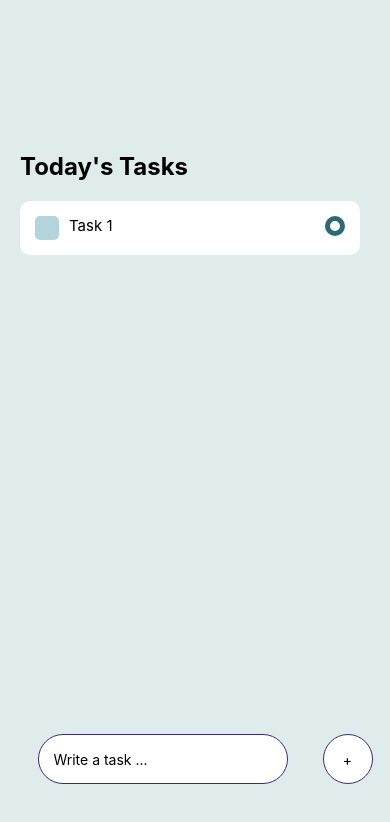
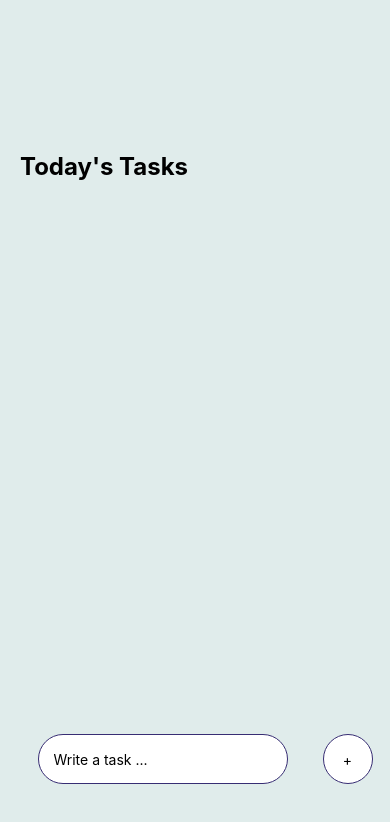
Before and after one commit to mohammadhosseini3/To-Do-List, a React Native app: screen / in a window 390 px wide. Shown: the top 822 px of the page. Built offline with nearby package versions, Linux system fonts and the light colour scheme.

Commit message:
delete task function added and project is done

```diff
--- a/App.js
+++ b/App.js
@@ -17,6 +17,12 @@ export default function App() {
     setTask(null)
   }
 
+  const taskCompleted = (index) => {
+    const newArray = [...taskItems]
+    newArray.splice(index,1)
+    setTaskItems(newArray)
+  }
+
   return (
     <View style={styles.container}>
       {/* Today's Task  */}
@@ -24,11 +30,14 @@ export default function App() {
         <Text style={styles.sectionTitle}>Today's Tasks</Text>
         <View style={styles.items}>
           {
-            taskItems.map(item => {
-              return <Task text={item}/>
+            taskItems.map((item,index) => {
+              return (
+                <TouchableOpacity key={index} onPress={() => taskCompleted(index)}>
+                  <Task text={item}/>
+                </TouchableOpacity>
+              )
             })
           }
-          <Task text="Task 1"/>
         </View>
       </View>
 
```
